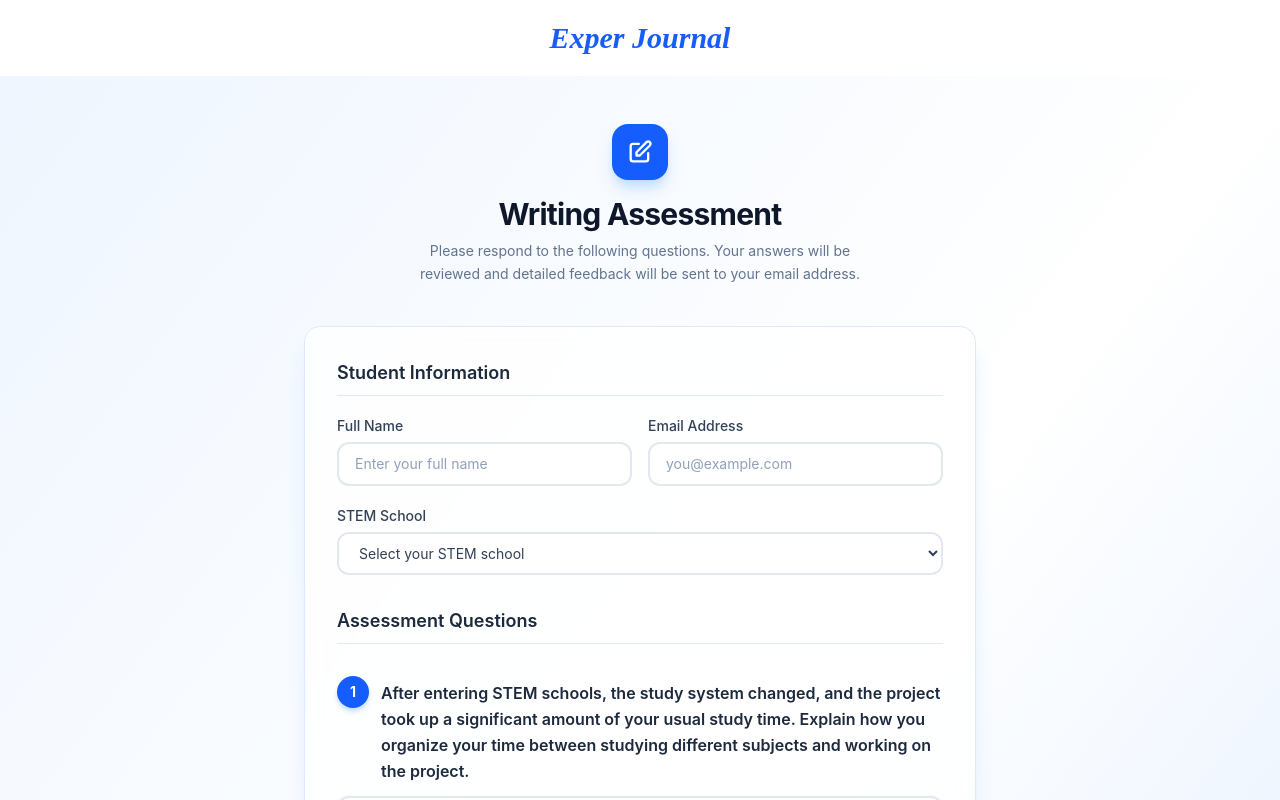
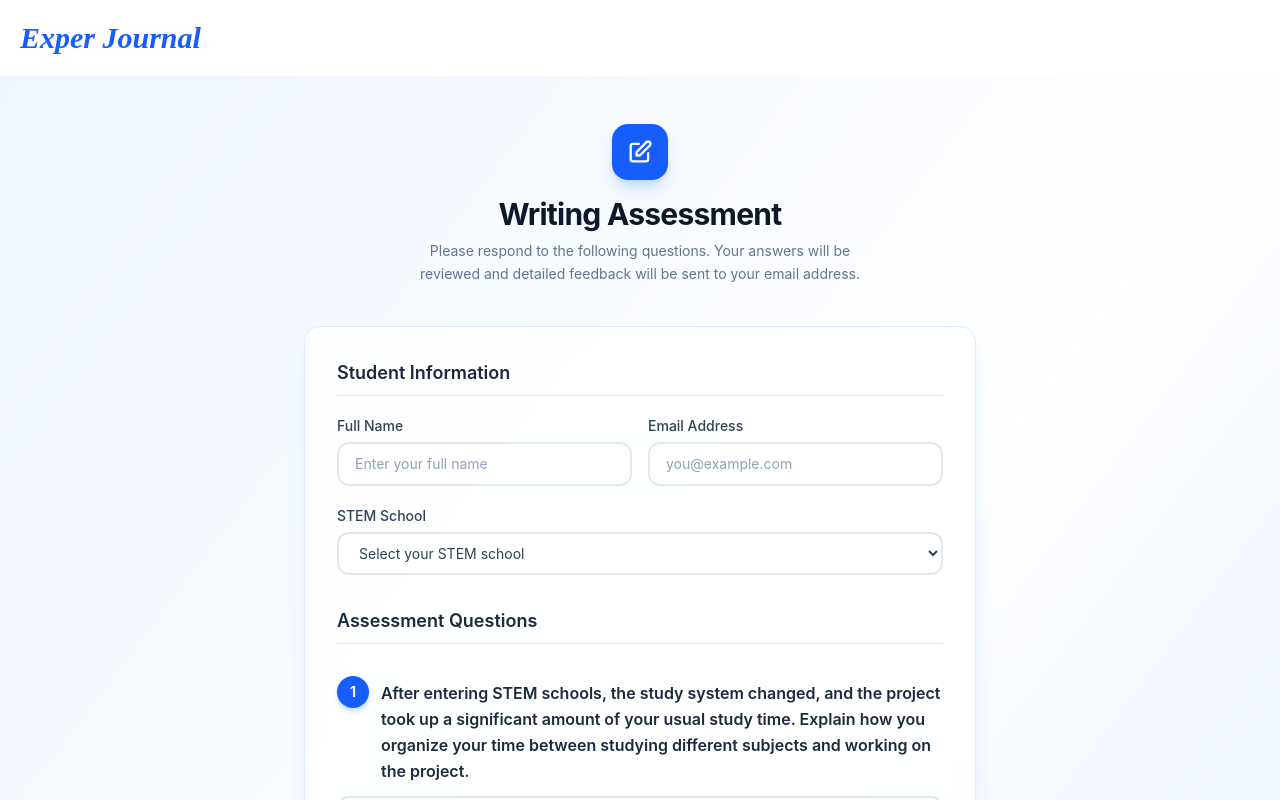
Before and after one commit to ahmed-elhaddad727/mock_journal, a React (Vite) app in the folder client/: page / in a window 1280 px wide. Shown: the top 800 px of the page. Built offline with nearby package versions, Linux system fonts and the light colour scheme.

Commit message:
Adjust header layout for journal title alignment

```diff
--- a/client/src/components/Header.jsx
+++ b/client/src/components/Header.jsx
@@ -2,9 +2,7 @@ export default function Header() {
   return (
     <header className="w-full bg-white px-5 py-5 shadow-sm">
       <div className="grid grid-cols-3 items-center">
-        {/* Center: Journal title */}
-        <div className="justify-self-left"></div>
-        <div className="justify-self-center">
+        <div className="justify-self-left">
           <h2 className="whitespace-nowrap font-[cursive] text-xl font-bold italic text-blue-600 sm:text-3xl">
             Exper Journal
           </h2>
```
